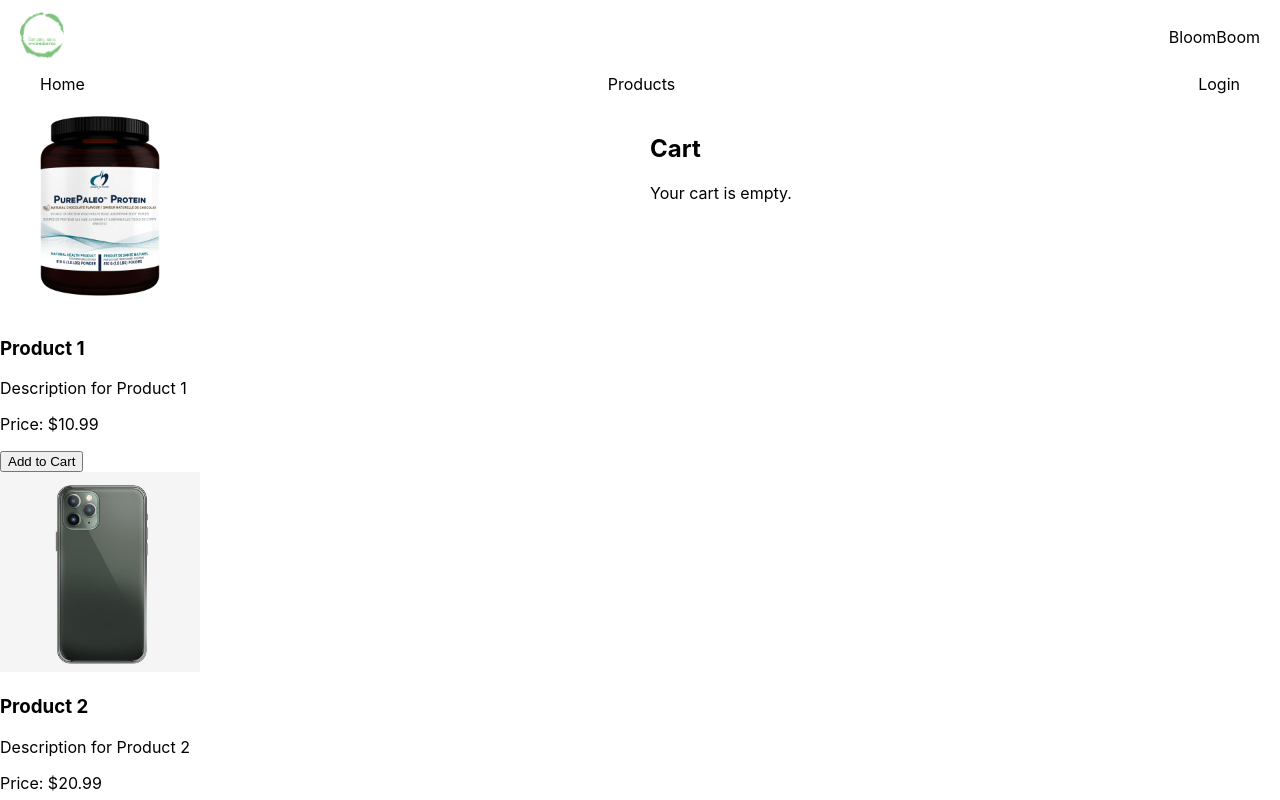
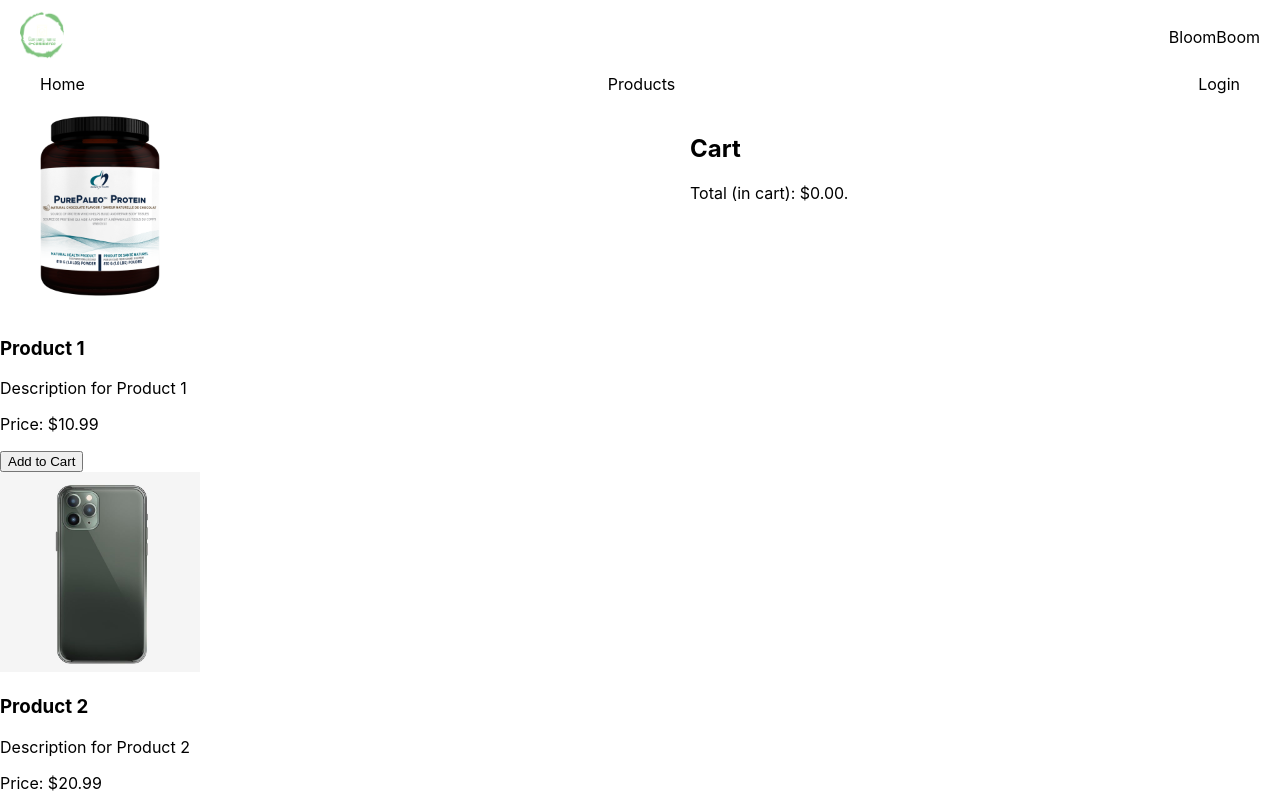
Before and after one commit to tem87/ENSF381_A4, a React (Create React App) app in the folder my-ecommerce-app/: page /products in a window 1280 px wide. Shown: the top 800 px of the page. Built offline with nearby package versions, Linux system fonts and the light colour scheme.

Commit message:
Fixed some functionality. We only need to change the formatting.

```diff
--- a/my-ecommerce-app/src/component/Cart.js
+++ b/my-ecommerce-app/src/component/Cart.js
@@ -12,7 +12,7 @@
     <div className="cart">
       <h2>Cart</h2>
       {cart.length === 0 ? (
-        <p>Your cart is empty.</p>
+        <p>Total (in cart): $0.00.</p>
       ) : (
         <>
           {cart.map((item) => (
--- a/my-ecommerce-app/src/component/CartItem.js
+++ b/my-ecommerce-app/src/component/CartItem.js
@@ -3,9 +3,7 @@
 const CartItem = ({ item, updateQuantity, removeFromCart }) => {
   const { id, name, price, quantity, image } = item;
 
-  const handleUpdateQuantity = (newQuantity) => {
-    updateQuantity(id, newQuantity);
-  };
+
 
   const handleRemoveFromCart = () => {
     removeFromCart(id);
@@ -21,9 +19,9 @@
         <p>{name}</p>
         <p>Price: ${price}</p>
         <div className="cart-item-quantity">
-          <button onClick={() => handleUpdateQuantity(quantity - 1)}>-</button>
-          <span>{quantity}</span>
-          <button onClick={() => handleUpdateQuantity(quantity + 1)}>+</button>
+
+          <p>Quantity: {quantity}</p>
+
         </div>
         <button onClick={handleRemoveFromCart}>Remove</button>
       </div>
--- a/my-ecommerce-app/src/component/Productpage.js
+++ b/my-ecommerce-app/src/component/Productpage.js
@@ -47,7 +47,7 @@
         <div style={{ flex: 1 }}>
           <ProductList products={products} addToCart={addToCart} />
         </div>
-        <div style={{ flex: 1, marginLeft: '20px' }}>
+        <div style={{ flex: 1, marginLeft: '100px' }}>
           <Cart cart={cart} updateQuantity={updateQuantity} removeFromCart={removeFromCart} />
         </div>
       </div>
```
